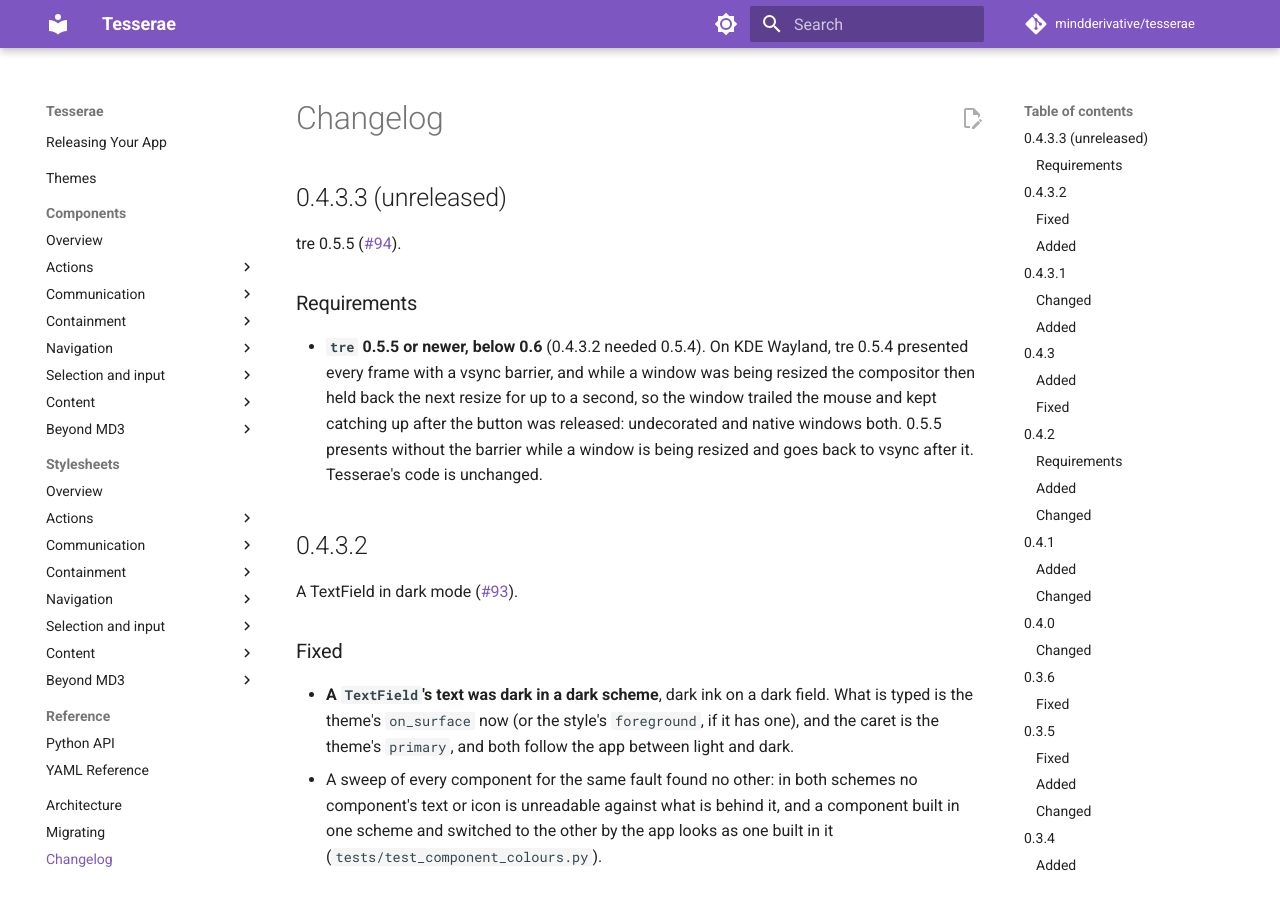
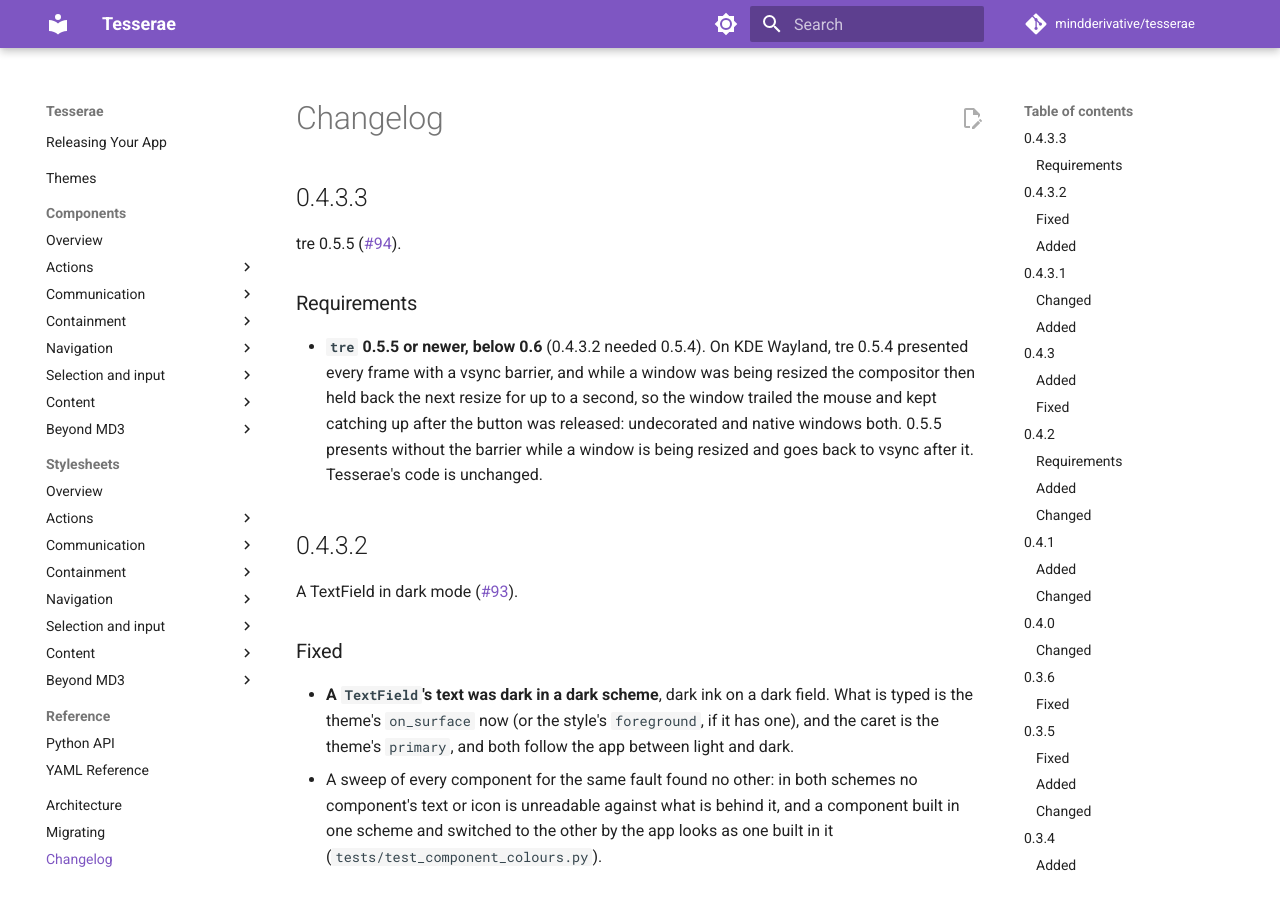
Before and after one commit to mindderivative/tesserae, an MkDocs documentation site: the page built from docs/changelog.md, in a window 1280 px wide and 900 px high. Built offline with MkDocs 1.6.1 and Material for MkDocs 9.7.7, drawn with Linux system fonts in a browser that asks for light colours; comment, search, counter and statistics services are not loaded.

Commit message:
Tesserae 0.4.3.3
The version is 0.4.3.3 and the changelog's section is headed for release:
tre 0.5.5, which resizes a window without the vsync stalls of 0.5.4 (#94).

Co-Authored-By: Claude Sonnet 5.5 <noreply@anthropic.com>

```diff
--- a/docs/changelog.md
+++ b/docs/changelog.md
@@ -1,6 +1,6 @@
 # Changelog
 
-## 0.4.3.3 (unreleased)
+## 0.4.3.3
 
 tre 0.5.5 ([#94](https://github.com/mindderivative/tesserae/issues/94)).
 
--- a/pyproject.toml
+++ b/pyproject.toml
@@ -4,7 +4,7 @@ build-backend = "hatchling.build"
 
 [project]
 name = "tesserae-ui"  # on PyPI; `tesserae` there is an unrelated project. The import name stays `tesserae`.
-version = "0.4.3.3.dev0"
+version = "0.4.3.3"
 description = "A pyCopper-style declarative Python GUI framework, powered by the Tesserae Render Engine (tre)."
 readme = "README.md"
 license = "MIT"
```
